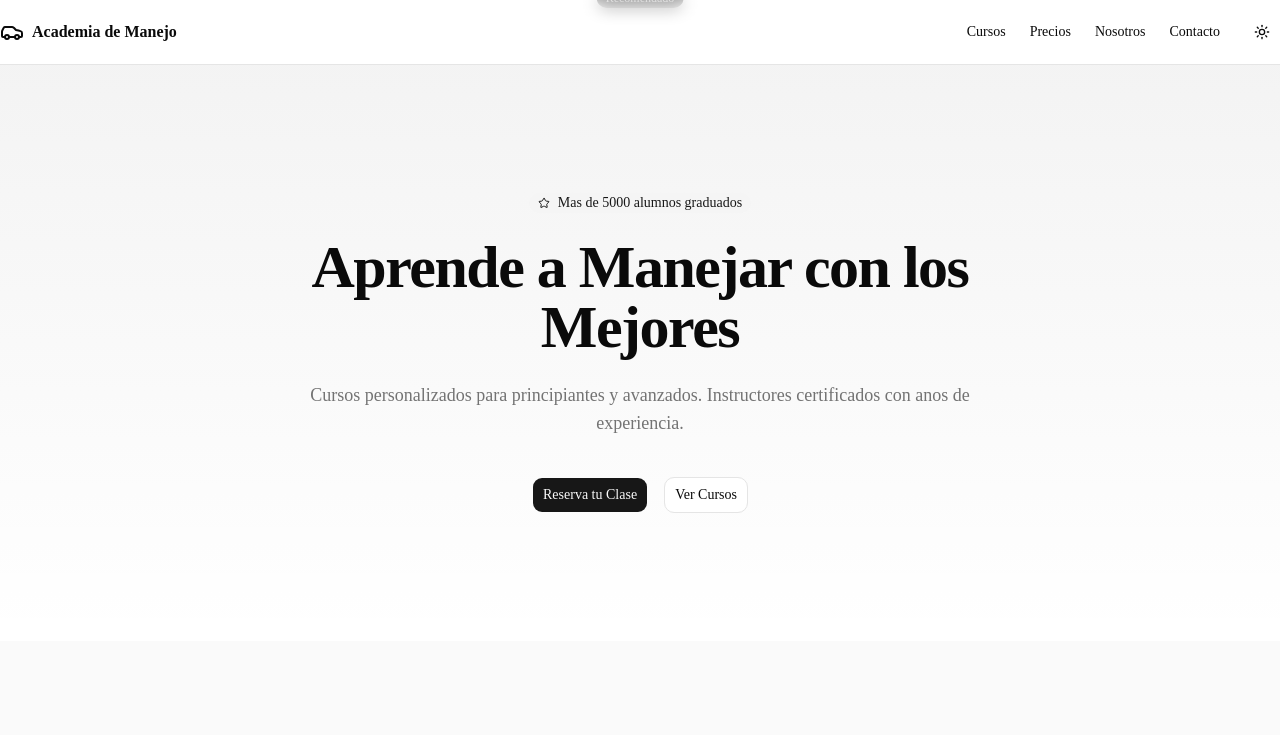
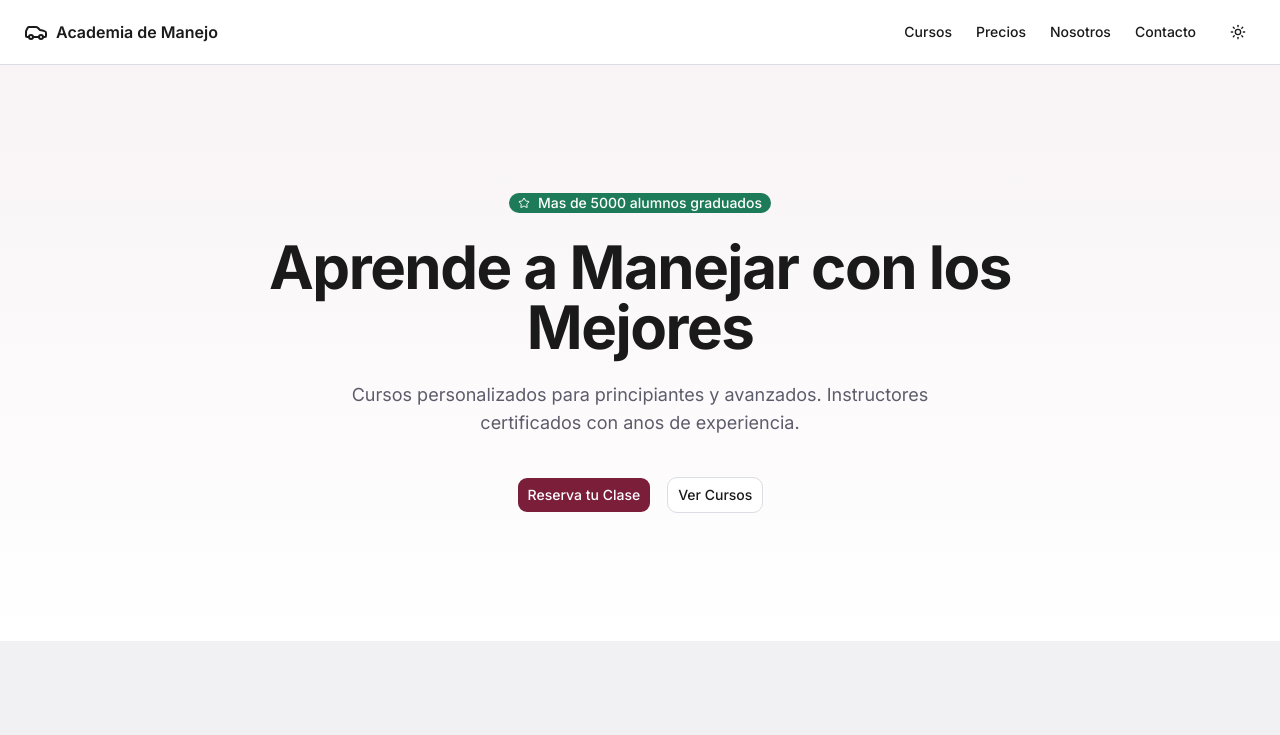
Before and after one commit to Henrixfs/App_academia_de_manejo, a Next.js app in the folder frontend/: page / in a window 1280 px wide. Shown: the top 735 px of the page. Built offline with nearby package versions, Linux system fonts and the light colour scheme.

Commit message:
refactor: update design system tokens, fonts, and styling configurations with Prettier integration

```diff
--- a/frontend/app/globals.css
+++ b/frontend/app/globals.css
@@ -1,15 +1,38 @@
-@import "tailwindcss";
-@import "tw-animate-css";
-@import "shadcn/tailwind.css";
+@import 'tailwindcss';
+@import 'tw-animate-css';
+@import 'shadcn/tailwind.css';
 
 @custom-variant dark (&:is(.dark *));
+
+@utility container {
+  width: 100%;
+  margin-inline: auto;
+  padding-inline: 1rem;
+
+  @media (width >= theme(--breakpoint-sm)) {
+    max-width: theme(--breakpoint-sm);
+    padding-inline: 1.5rem;
+  }
+  @media (width >= theme(--breakpoint-md)) {
+    max-width: theme(--breakpoint-md);
+  }
+  @media (width >= theme(--breakpoint-lg)) {
+    max-width: theme(--breakpoint-lg);
+  }
+  @media (width >= theme(--breakpoint-xl)) {
+    max-width: theme(--breakpoint-xl);
+  }
+  @media (width >= theme(--breakpoint-2xl)) {
+    max-width: theme(--breakpoint-2xl);
+  }
+}
 
 @theme inline {
   --color-background: var(--background);
   --color-foreground: var(--foreground);
-  --font-sans: var(--font-sans);
+  --font-sans: var(--font-inter);
   --font-mono: var(--font-geist-mono);
-  --font-heading: var(--font-sans);
+  --font-heading: var(--font-arvo);
   --color-sidebar-ring: var(--sidebar-ring);
   --color-sidebar-border: var(--sidebar-border);
   --color-sidebar-accent-foreground: var(--sidebar-accent-foreground);
@@ -39,92 +62,97 @@
   --color-popover: var(--popover);
   --color-card-foreground: var(--card-foreground);
   --color-card: var(--card);
-  --radius-sm: calc(var(--radius) * 0.6);
-  --radius-md: calc(var(--radius) * 0.8);
+  --radius-sm: calc(var(--radius) - 4px);
+  --radius-md: calc(var(--radius) - 2px);
   --radius-lg: var(--radius);
-  --radius-xl: calc(var(--radius) * 1.4);
-  --radius-2xl: calc(var(--radius) * 1.8);
-  --radius-3xl: calc(var(--radius) * 2.2);
-  --radius-4xl: calc(var(--radius) * 2.6);
+  --radius-xl: calc(var(--radius) + 4px);
+  --radius-2xl: calc(var(--radius) + 8px);
+  --radius-3xl: calc(var(--radius) + 12px);
+  --radius-4xl: calc(var(--radius) + 16px);
 }
 
 :root {
-  --background: oklch(1 0 0);
-  --foreground: oklch(0.145 0 0);
-  --card: oklch(1 0 0);
-  --card-foreground: oklch(0.145 0 0);
-  --popover: oklch(1 0 0);
-  --popover-foreground: oklch(0.145 0 0);
-  --primary: oklch(0.205 0 0);
-  --primary-foreground: oklch(0.985 0 0);
-  --secondary: oklch(0.97 0 0);
-  --secondary-foreground: oklch(0.205 0 0);
-  --muted: oklch(0.97 0 0);
-  --muted-foreground: oklch(0.556 0 0);
-  --accent: oklch(0.97 0 0);
-  --accent-foreground: oklch(0.205 0 0);
-  --destructive: oklch(0.577 0.245 27.325);
-  --border: oklch(0.922 0 0);
-  --input: oklch(0.922 0 0);
-  --ring: oklch(0.708 0 0);
-  --chart-1: oklch(0.87 0 0);
-  --chart-2: oklch(0.556 0 0);
-  --chart-3: oklch(0.439 0 0);
-  --chart-4: oklch(0.371 0 0);
-  --chart-5: oklch(0.269 0 0);
   --radius: 0.625rem;
-  --sidebar: oklch(0.985 0 0);
-  --sidebar-foreground: oklch(0.145 0 0);
-  --sidebar-primary: oklch(0.205 0 0);
-  --sidebar-primary-foreground: oklch(0.985 0 0);
-  --sidebar-accent: oklch(0.97 0 0);
-  --sidebar-accent-foreground: oklch(0.205 0 0);
-  --sidebar-border: oklch(0.922 0 0);
-  --sidebar-ring: oklch(0.708 0 0);
+  --background: #ffffff;
+  --foreground: #1a1a1a;
+  --card: #f6f6f9;
+  --card-foreground: #1a1a1a;
+  --popover: #f6f6f9;
+  --popover-foreground: #1a1a1a;
+  --primary: #7b1e3a;
+  --primary-foreground: #ffffff;
+  --secondary: #1e7b5a;
+  --secondary-foreground: #ffffff;
+  --accent: #1e3a7b;
+  --accent-foreground: #ffffff;
+  --muted: #e4e4ea;
+  --muted-foreground: #5c5c6b;
+  --destructive: #b00020;
+  --border: #dcdce4;
+  --input: #d4d4de;
+  --ring: #7b1e3a;
+  --chart-1: #7b1e3a;
+  --chart-2: #1e7b5a;
+  --chart-3: #1e3a7b;
+  --chart-4: #669bbc;
+  --chart-5: #f77f00;
+  --sidebar: #ededf3;
+  --sidebar-foreground: #1a1a1a;
+  --sidebar-primary: #7b1e3a;
+  --sidebar-primary-foreground: #ffffff;
+  --sidebar-accent: #7b1e3a;
+  --sidebar-accent-foreground: #ffffff;
+  --sidebar-border: #dcdce4;
+  --sidebar-ring: #7b1e3a;
 }
 
 .dark {
-  --background: oklch(0.145 0 0);
-  --foreground: oklch(0.985 0 0);
-  --card: oklch(0.205 0 0);
-  --card-foreground: oklch(0.985 0 0);
-  --popover: oklch(0.205 0 0);
-  --popover-foreground: oklch(0.985 0 0);
-  --primary: oklch(0.922 0 0);
-  --primary-foreground: oklch(0.205 0 0);
-  --secondary: oklch(0.269 0 0);
-  --secondary-foreground: oklch(0.985 0 0);
-  --muted: oklch(0.269 0 0);
-  --muted-foreground: oklch(0.708 0 0);
-  --accent: oklch(0.269 0 0);
-  --accent-foreground: oklch(0.985 0 0);
-  --destructive: oklch(0.704 0.191 22.216);
-  --border: oklch(1 0 0 / 10%);
-  --input: oklch(1 0 0 / 15%);
-  --ring: oklch(0.556 0 0);
-  --chart-1: oklch(0.87 0 0);
-  --chart-2: oklch(0.556 0 0);
-  --chart-3: oklch(0.439 0 0);
-  --chart-4: oklch(0.371 0 0);
-  --chart-5: oklch(0.269 0 0);
-  --sidebar: oklch(0.205 0 0);
-  --sidebar-foreground: oklch(0.985 0 0);
-  --sidebar-primary: oklch(0.488 0.243 264.376);
-  --sidebar-primary-foreground: oklch(0.985 0 0);
-  --sidebar-accent: oklch(0.269 0 0);
-  --sidebar-accent-foreground: oklch(0.985 0 0);
-  --sidebar-border: oklch(1 0 0 / 10%);
-  --sidebar-ring: oklch(0.556 0 0);
+  --radius: 0.625rem;
+  --background: #0f0f10;
+  --foreground: #ffffff;
+  --card: #1e1e1e;
+  --card-foreground: #ffffff;
+  --popover: #1e1e1e;
+  --popover-foreground: #ffffff;
+  --primary: #a8324a;
+  --primary-foreground: #ffffff;
+  --secondary: #2fa97a;
+  --secondary-foreground: #ffffff;
+  --accent: #2f4fa9;
+  --accent-foreground: #ffffff;
+  --muted: #2b2b2b;
+  --muted-foreground: #b3b3b3;
+  --destructive: #ff4d4f;
+  --border: #2f2f2f;
+  --input: #2f2f2f;
+  --ring: #a8324a;
+  --chart-1: #a8324a;
+  --chart-2: #2fa97a;
+  --chart-3: #2f4fa9;
+  --chart-4: #ffd166;
+  --chart-5: #06d6a0;
+  --sidebar: #1a1a1a;
+  --sidebar-foreground: #ffffff;
+  --sidebar-primary: #a8324a;
+  --sidebar-primary-foreground: #ffffff;
+  --sidebar-accent: #a8324a;
+  --sidebar-accent-foreground: #ffffff;
+  --sidebar-border: #2f2f2f;
+  --sidebar-ring: #a8324a;
 }
 
 @layer base {
   * {
     @apply border-border outline-ring/50;
   }
+
   body {
     @apply bg-background text-foreground;
   }
-  html {
-    @apply font-sans;
-  }
 }
+
+::view-transition-old(root),
+::view-transition-new(root) {
+  animation: none;
+  mix-blend-mode: normal;
+}
--- a/frontend/app/layout.tsx
+++ b/frontend/app/layout.tsx
@@ -1,45 +1,33 @@
-import type { Metadata } from "next"
-import { Geist, Geist_Mono } from "next/font/google"
-import "./globals.css"
+import type { Metadata } from 'next';
+import { Arvo, Inter } from 'next/font/google';
+import './globals.css';
 
-import { ThemeProvider } from "@/components/providers/theme-theme"
-import { Navbar } from "@/components/layout/navbar"
-import { Footer } from "@/components/layout/footer"
+import { ThemeProvider } from '@/components/providers/theme-theme';
+import { Navbar } from '@/components/layout/navbar';
+import { Footer } from '@/components/layout/footer';
 
-const geistSans = Geist({
-  variable: "--font-geist-sans",
-  subsets: ["latin"],
-})
-
-const geistMono = Geist_Mono({
-  variable: "--font-geist-mono",
-  subsets: ["latin"],
-})
+const arvo = Arvo({ variable: '--font-arvo', subsets: ['latin'], weight: ['400', '700'] });
+const inter = Inter({ variable: '--font-inter', subsets: ['latin'] });
 
 export const metadata: Metadata = {
-  title: "Academia de Manejo",
-  description: "Aprende a manejar con los mejores instructores. Clases personalizadas para todas las edades.",
-}
+  title: 'Academia de Manejo',
+  description: 'Aprende a manejar con los mejores instructores. Clases personalizadas para todas las edades.',
+};
 
 export default function RootLayout({
   children,
 }: Readonly<{
-  children: React.ReactNode
+  children: React.ReactNode;
 }>) {
   return (
-    <html lang="es" suppressHydrationWarning>
-      <body className={`${geistSans.variable} ${geistMono.variable} min-h-full flex flex-col antialiased`}>
-        <ThemeProvider
-          attribute="class"
-          defaultTheme="system"
-          enableSystem
-          disableTransitionOnChange
-        >
+    <html lang="es" className={`${arvo.variable} ${inter.variable} h-full antialiased`} suppressHydrationWarning>
+      <body className={`min-h-full flex flex-col antialiased`} suppressHydrationWarning>
+        <ThemeProvider attribute="class" defaultTheme="system" enableSystem disableTransitionOnChange>
           <Navbar />
           <main className="flex-1">{children}</main>
           <Footer />
         </ThemeProvider>
       </body>
     </html>
-  )
+  );
 }
--- a/frontend/app/page.tsx
+++ b/frontend/app/page.tsx
@@ -121,7 +121,7 @@ function Courses() {
 
         <div className="grid md:grid-cols-3 gap-6">
           {courses.map((course, index) => (
-            <Card key={index} className={course.popular ? "border-primary shadow-lg" : ""}>
+            <Card key={index} className={course.popular ? "relative border-primary shadow-lg" : ""}>
               {course.popular && (
                 <div className="absolute -top-3 left-1/2 -translate-x-1/2">
                   <Badge>Mas Popular</Badge>
@@ -196,7 +196,7 @@ function Pricing() {
 
         <div className="grid md:grid-cols-3 gap-6 max-w-5xl mx-auto">
           {pricingPlans.map((plan, index) => (
-            <Card key={index} className={plan.popular ? "border-primary" : ""}>
+            <Card key={index} className={plan.popular ? "relative border-primary" : ""}>
               {plan.popular && (
                 <div className="absolute -top-3 left-1/2 -translate-x-1/2">
                   <Badge>Recomendado</Badge>
```
Also changed, not shown: 2 other files (tests, documents, lock files or other folders).
